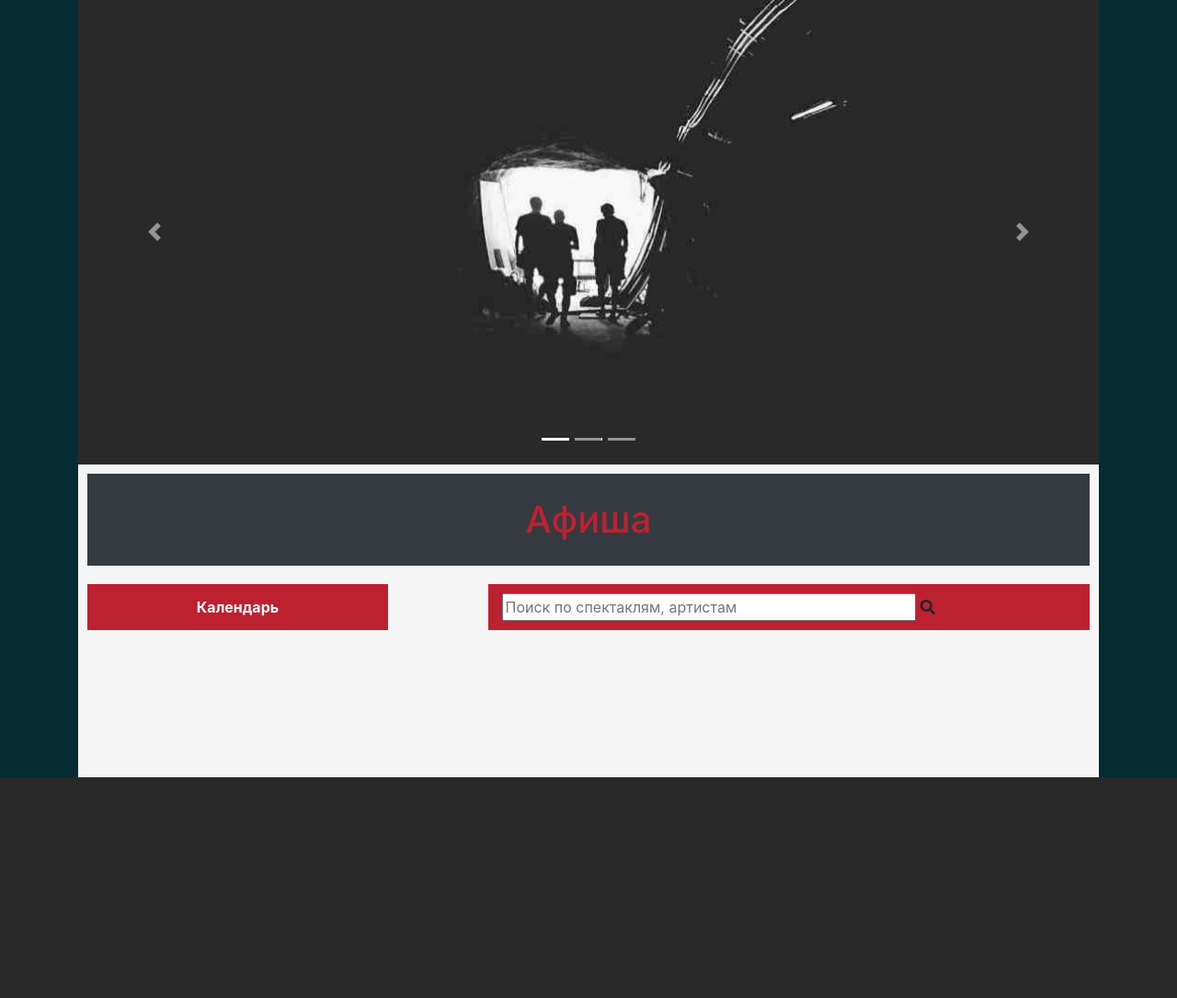
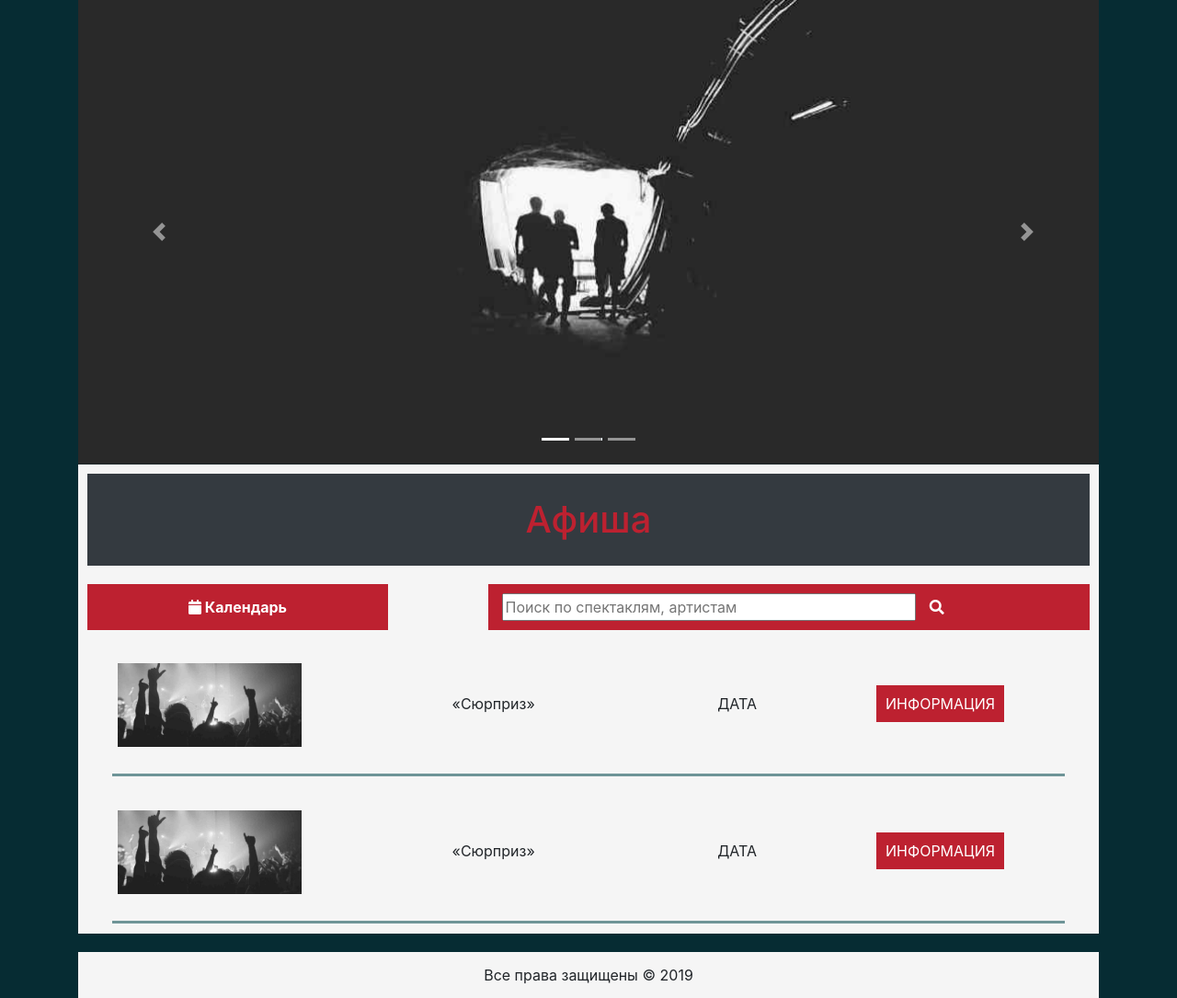
Before and after one commit to Yurij2015/afisha, a PHP site: page / in a window 1280 px wide. Shown: the part 106-1191 px from the top of the page at 92% size. Before the commit the page ends 951 px from the top, so only its background shows below. Run offline with PHP 8.4, Linux system fonts and the light colour scheme.

Commit message:
style for start page complete

```diff
--- a/css/style.css
+++ b/css/style.css
@@ -58,6 +58,7 @@
     background: #bd2130;
     height: 50px;
 }
+
 .emptyplace {
     width: 10%;
     height: 50px;
@@ -68,15 +69,53 @@
     line-height: 50px;
 }
 
-.contentafisha>.search {
+.contentafisha > .search {
     text-align: justify;
     padding: 10px 0 0 10px;
 }
 
 span {
-    text-align: justify;
+    margin-left: 10px;
 }
 
 .search input {
     width: 70%;
 }
+
+.content {
+    margin: 20px auto;
+    height: 120px;
+    width: 100%;
+}
+
+.content-center {
+    line-height: 120px;
+}
+
+hr {
+    color: #6e9497;
+    margin: 0 auto;
+    width: 95%;
+    height: 3px;
+    border: none;
+    background-color: #6e9497;
+}
+
+footer{
+    background: whitesmoke;
+    text-align: center;
+    height: 50px;
+    line-height: 50px;
+    margin-top: 20px;
+}
+
+.info{
+    background: #bd2130;
+    padding: 10px;
+}
+.content a{
+    text-decoration: none;
+    color: white;
+    text-transform: uppercase;
+
+}
--- a/index.php
+++ b/index.php
@@ -97,24 +97,56 @@
                 <h1 class="starthead-center">Афиша</h1>
             </div>
             <div class="row contentafisha">
-                <div class="calendar contentafisha-center">Календарь</div>
+                <div class="calendar contentafisha-center"><i class="fa fa-calendar" ></i>
+                    Календарь</div>
                 <div class="emptyplace"></div>
                 <div class="search">
                     <form method="post" id="searchrequest">
                         <label for="search"></label>
                         <input placeholder="Поиск по спектаклям, артистам" id="search" name="search">
-                        <span><i class="fa fa-search"></i></span>
+                        <span><i class="fa fa-search" style="color: white"></i></span>
                     </form>
                 </div>
+                <div class="content">
+                    <div class="row col-md-12">
+                        <div class="col-md-3 content-center">
+                            <img src="public/images/ny.jpg" width="200px">
+                        </div>
+                        <div class="col-md-4 content-center">
+                            <p>«Сюрприз» </p>
+                        </div>
+                        <div class="col-md-2 content-center"><p>ДАТА</p></div>
+                        <div class="col-md-3">
+                            <a href="#" class="content-center info">Информация</a>
+                        </div>
+                    </div>
+                    <hr>
+                </div>
 
-                <!--                    <div class="col-md-2">-->
-                <!--                        <p class="text-dark">jkjkj</p>-->
-                <!--                    </div>-->
-                <!--                    <div class="col-md-7">-->
-                <!--                        <p>kjkjkjkk</p>-->
-                <!--                    </div>-->
+                <div class="content">
+                    <div class="row col-md-12">
+                        <div class="col-md-3 content-center">
+                            <img src="public/images/ny.jpg" width="200px">
+                        </div>
+                        <div class="col-md-4 content-center">
+                            <p>«Сюрприз» </p>
+                        </div>
+                        <div class="col-md-2 content-center"><p>ДАТА</p></div>
+                        <div class="col-md-3">
+                            <a href="#" class="content-center info">Информация</a>
+                        </div>
+                    </div>
+                    <hr>
+                </div>
+
             </div>
+
         </div>
+        <footer class="row">
+            <div class="col-md-12">
+                <?= "Все права защищены " . "&copy; " . date("Y")?>
+            </div>
+        </footer>
     </div>
 </div>
 </body>
```
